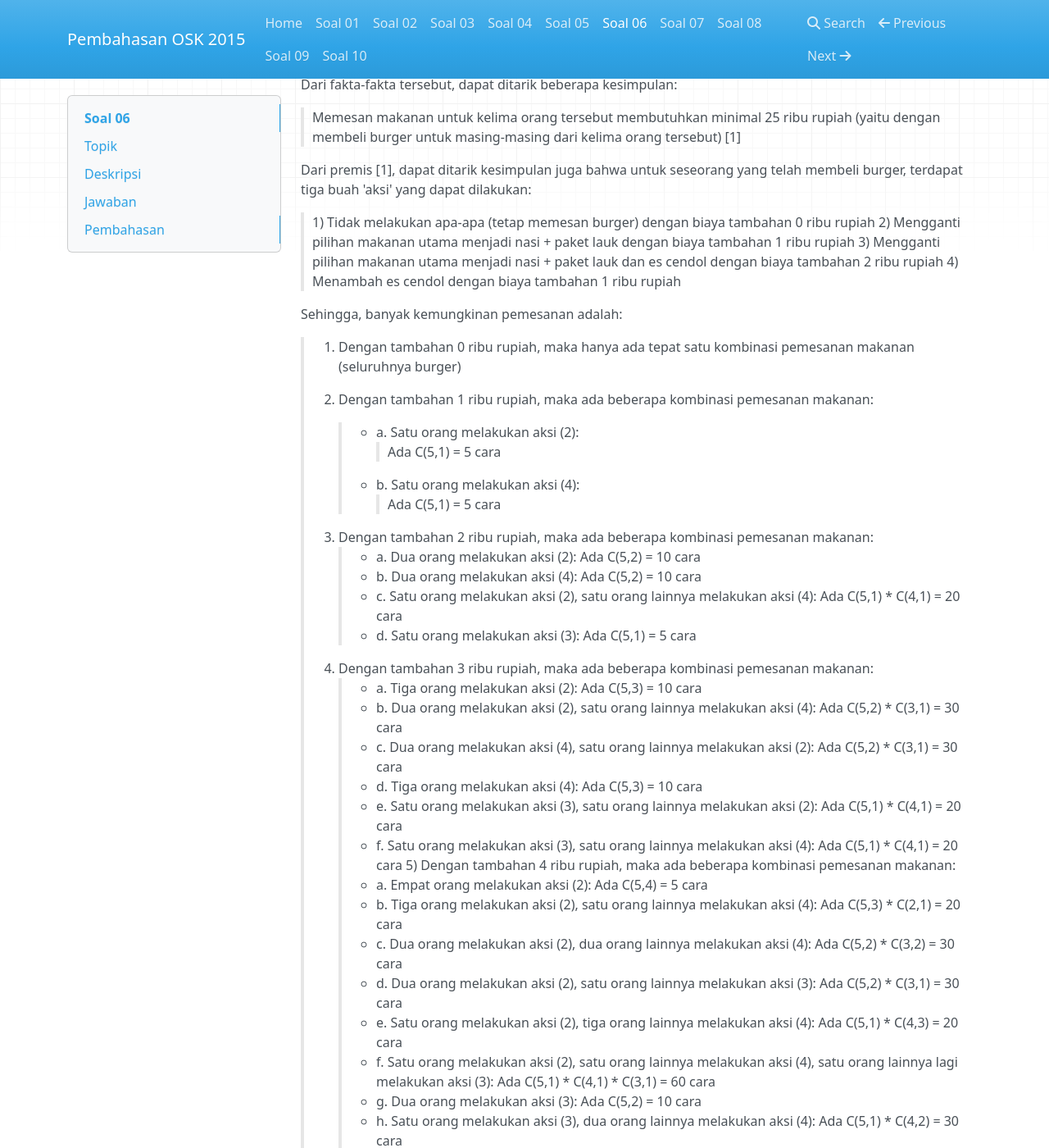
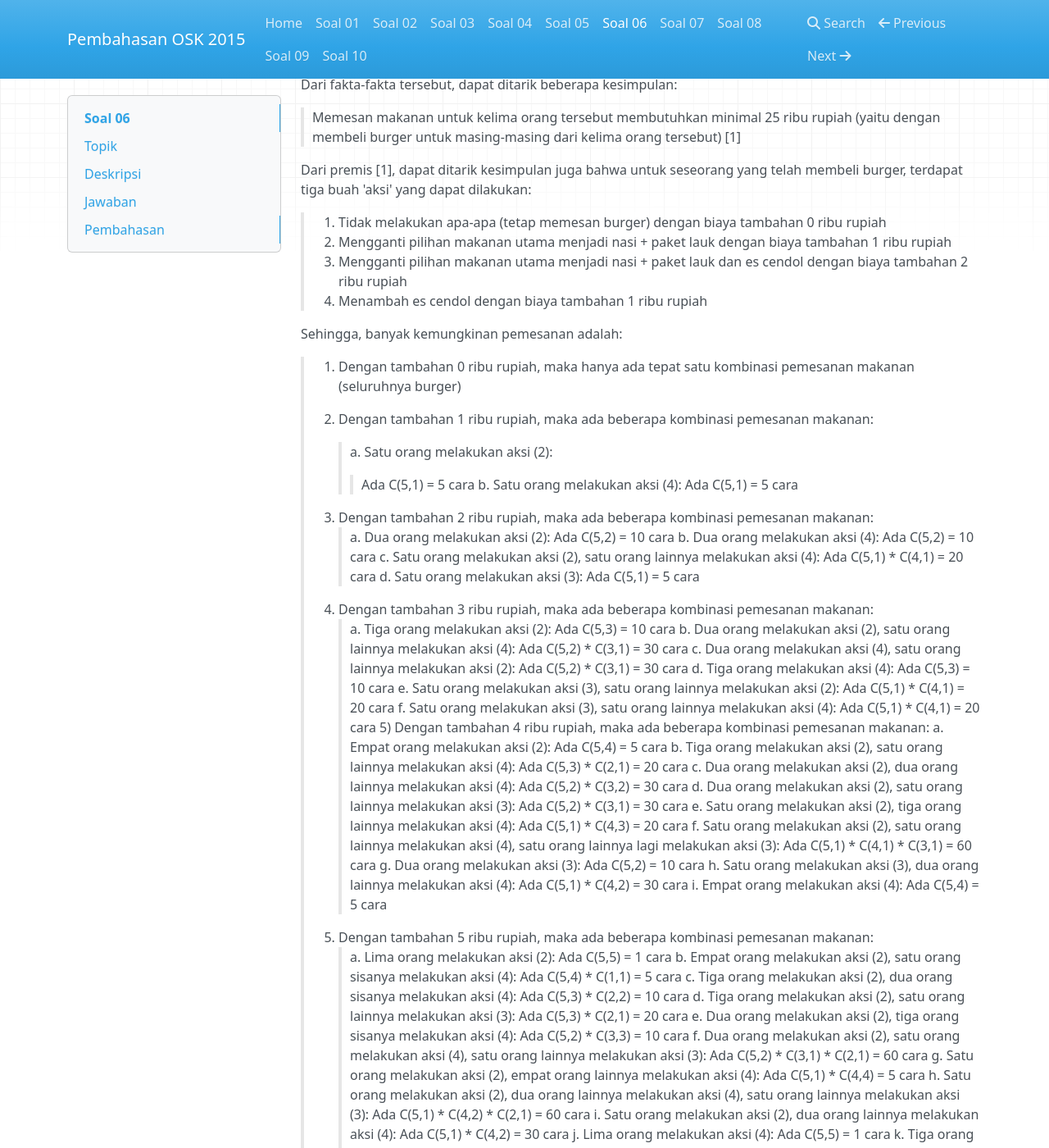
Before and after one commit to alijaya/OSK-2015, an MkDocs documentation site: the page built from docs/Soal 06.md, in a window 1280 px wide and 1400 px high, scrolled down 1029 px. Shown: the whole window at 82% size. Built offline with MkDocs 1.6.1, drawn with Linux system fonts in a browser that asks for light colours; nearby versions of some CDN libraries; old or Windows-style settings are respelled for this version of MkDocs; some of the changed text lies outside the part shown.

Commit message:
no message

```diff
--- a/docs/Soal 06.md
+++ b/docs/Soal 06.md
@@ -45,54 +45,54 @@ Dari fakta-fakta tersebut, dapat ditarik beberapa kesimpulan:
 >Memesan makanan untuk kelima orang tersebut membutuhkan minimal 25 ribu rupiah (yaitu dengan membeli burger untuk masing-masing dari kelima orang tersebut) [1]
 
 Dari premis [1], dapat ditarik kesimpulan juga bahwa untuk seseorang yang telah membeli burger, terdapat tiga buah 'aksi' yang dapat dilakukan:
-> 1) Tidak melakukan apa-apa (tetap memesan burger) dengan biaya tambahan 0 ribu rupiah
-> 2) Mengganti pilihan makanan utama menjadi nasi + paket lauk dengan biaya tambahan 1 ribu rupiah
-> 3) Mengganti pilihan makanan utama menjadi nasi + paket lauk dan es cendol dengan biaya tambahan 2 ribu rupiah
-> 4) Menambah es cendol dengan biaya tambahan 1 ribu rupiah
+> 1. Tidak melakukan apa-apa (tetap memesan burger) dengan biaya tambahan 0 ribu rupiah
+> 2. Mengganti pilihan makanan utama menjadi nasi + paket lauk dengan biaya tambahan 1 ribu rupiah
+> 3. Mengganti pilihan makanan utama menjadi nasi + paket lauk dan es cendol dengan biaya tambahan 2 ribu rupiah
+> 4. Menambah es cendol dengan biaya tambahan 1 ribu rupiah
 
 Sehingga, banyak kemungkinan pemesanan adalah:
 >1. Dengan tambahan 0 ribu rupiah, maka hanya ada tepat satu kombinasi pemesanan makanan (seluruhnya burger)
 
 >2. Dengan tambahan 1 ribu rupiah, maka ada beberapa kombinasi pemesanan makanan:
->> * a. Satu orang melakukan aksi (2):
+>> a. Satu orang melakukan aksi (2):
 >>> Ada C(5,1) = 5 cara
->> * b. Satu orang melakukan aksi (4):
+>> b. Satu orang melakukan aksi (4):
 >>> Ada C(5,1) = 5 cara
 >3. Dengan tambahan 2 ribu rupiah, maka ada beberapa kombinasi pemesanan makanan:
->> * a. Dua orang melakukan aksi (2): Ada C(5,2) = 10 cara
->> * b. Dua orang melakukan aksi (4): Ada C(5,2) = 10 cara
->> * c. Satu orang melakukan aksi (2), satu orang lainnya melakukan aksi (4): Ada C(5,1) * C(4,1) = 20 cara
->> * d. Satu orang melakukan aksi (3): Ada C(5,1) = 5 cara
+>> a. Dua orang melakukan aksi (2): Ada C(5,2) = 10 cara
+>> b. Dua orang melakukan aksi (4): Ada C(5,2) = 10 cara
+>> c. Satu orang melakukan aksi (2), satu orang lainnya melakukan aksi (4): Ada C(5,1) * C(4,1) = 20 cara
+>> d. Satu orang melakukan aksi (3): Ada C(5,1) = 5 cara
 >4. Dengan tambahan 3 ribu rupiah, maka ada beberapa kombinasi pemesanan makanan:
->> * a. Tiga orang melakukan aksi (2): Ada C(5,3) = 10 cara
->> * b. Dua orang melakukan aksi (2), satu orang lainnya melakukan aksi (4): Ada C(5,2) * C(3,1) = 30 cara
->> * c. Dua orang melakukan aksi (4), satu orang lainnya melakukan aksi (2): Ada C(5,2) * C(3,1) = 30 cara
->> * d. Tiga orang melakukan aksi (4): Ada C(5,3) = 10 cara
->> * e. Satu orang melakukan aksi (3), satu orang lainnya melakukan aksi (2): Ada C(5,1) * C(4,1) = 20 cara
->> * f. Satu orang melakukan aksi (3), satu orang lainnya melakukan aksi (4): Ada C(5,1) * C(4,1) = 20 cara
+>> a. Tiga orang melakukan aksi (2): Ada C(5,3) = 10 cara
+>> b. Dua orang melakukan aksi (2), satu orang lainnya melakukan aksi (4): Ada C(5,2) * C(3,1) = 30 cara
+>> c. Dua orang melakukan aksi (4), satu orang lainnya melakukan aksi (2): Ada C(5,2) * C(3,1) = 30 cara
+>> d. Tiga orang melakukan aksi (4): Ada C(5,3) = 10 cara
+>> e. Satu orang melakukan aksi (3), satu orang lainnya melakukan aksi (2): Ada C(5,1) * C(4,1) = 20 cara
+>> f. Satu orang melakukan aksi (3), satu orang lainnya melakukan aksi (4): Ada C(5,1) * C(4,1) = 20 cara
 >5) Dengan tambahan 4 ribu rupiah, maka ada beberapa kombinasi pemesanan makanan:
->> * a. Empat orang melakukan aksi (2): Ada C(5,4) = 5 cara
->> * b. Tiga orang melakukan aksi (2), satu orang lainnya melakukan aksi (4): Ada C(5,3) * C(2,1) = 20 cara
->> * c. Dua orang melakukan aksi (2), dua orang lainnya melakukan aksi (4): Ada C(5,2) * C(3,2) = 30 cara
->> * d. Dua orang melakukan aksi (2), satu orang lainnya melakukan aksi (3): Ada C(5,2) * C(3,1) = 30 cara
->> * e. Satu orang melakukan aksi (2), tiga orang lainnya melakukan aksi (4): Ada C(5,1) * C(4,3) = 20 cara
->> * f. Satu orang melakukan aksi (2), satu orang lainnya melakukan aksi (4), satu orang lainnya lagi melakukan aksi (3): Ada C(5,1) * C(4,1) * C(3,1) = 60 cara
->> * g. Dua orang melakukan aksi (3): Ada C(5,2) = 10 cara
->> * h. Satu orang melakukan aksi (3), dua orang lainnya melakukan aksi (4): Ada C(5,1) * C(4,2) = 30 cara
->> * i. Empat orang melakukan aksi (4): Ada C(5,4) = 5 cara
+>> a. Empat orang melakukan aksi (2): Ada C(5,4) = 5 cara
+>> b. Tiga orang melakukan aksi (2), satu orang lainnya melakukan aksi (4): Ada C(5,3) * C(2,1) = 20 cara
+>> c. Dua orang melakukan aksi (2), dua orang lainnya melakukan aksi (4): Ada C(5,2) * C(3,2) = 30 cara
+>> d. Dua orang melakukan aksi (2), satu orang lainnya melakukan aksi (3): Ada C(5,2) * C(3,1) = 30 cara
+>> e. Satu orang melakukan aksi (2), tiga orang lainnya melakukan aksi (4): Ada C(5,1) * C(4,3) = 20 cara
+>> f. Satu orang melakukan aksi (2), satu orang lainnya melakukan aksi (4), satu orang lainnya lagi melakukan aksi (3): Ada C(5,1) * C(4,1) * C(3,1) = 60 cara
+>> g. Dua orang melakukan aksi (3): Ada C(5,2) = 10 cara
+>> h. Satu orang melakukan aksi (3), dua orang lainnya melakukan aksi (4): Ada C(5,1) * C(4,2) = 30 cara
+>> i. Empat orang melakukan aksi (4): Ada C(5,4) = 5 cara
 >6. Dengan tambahan 5 ribu rupiah, maka ada beberapa kombinasi pemesanan makanan:
->> * a. Lima orang melakukan aksi (2): Ada C(5,5) = 1 cara
->> * b. Empat orang melakukan aksi (2), satu orang sisanya melakukan aksi (4): Ada C(5,4) * C(1,1) = 5 cara
->> * c. Tiga orang melakukan aksi (2), dua orang sisanya melakukan aksi (4): Ada C(5,3) * C(2,2) = 10 cara
->> * d. Tiga orang melakukan aksi (2), satu orang lainnya melakukan aksi (3): Ada C(5,3) * C(2,1) = 20 cara
->> * e. Dua orang melakukan aksi (2), tiga orang sisanya melakukan aksi (4): Ada C(5,2) * C(3,3) = 10 cara
->> * f. Dua orang melakukan aksi (2), satu orang melakukan aksi (4), satu orang lainnya melakukan aksi (3): Ada C(5,2) * C(3,1) * C(2,1) = 60 cara
->> * g. Satu orang melakukan aksi (2), empat orang lainnya melakukan aksi (4): Ada C(5,1) * C(4,4) = 5 cara
->> * h. Satu orang melakukan aksi (2), dua orang lainnya melakukan aksi (4), satu orang lainnya melakukan aksi (3): Ada C(5,1) * C(4,2) * C(2,1) = 60 cara
->> * i. Satu orang melakukan aksi (2), dua orang lainnya melakukan aksi (4): Ada C(5,1) * C(4,2) = 30 cara
->> * j. Lima orang melakukan aksi (4): Ada C(5,5) = 1 cara
->> * k. Tiga orang melakukan aksi (4), satu orang lainnya melakukan aksi (3): Ada C(5,3) * C(2,1) = 20 cara
->> * l. Satu orang melakukan aksi (4), dua orang lainnya melakukan aksi (3): Ada C(5,1) * C(4,2) = 30 cara
+>> a. Lima orang melakukan aksi (2): Ada C(5,5) = 1 cara
+>> b. Empat orang melakukan aksi (2), satu orang sisanya melakukan aksi (4): Ada C(5,4) * C(1,1) = 5 cara
+>> c. Tiga orang melakukan aksi (2), dua orang sisanya melakukan aksi (4): Ada C(5,3) * C(2,2) = 10 cara
+>> d. Tiga orang melakukan aksi (2), satu orang lainnya melakukan aksi (3): Ada C(5,3) * C(2,1) = 20 cara
+>> e. Dua orang melakukan aksi (2), tiga orang sisanya melakukan aksi (4): Ada C(5,2) * C(3,3) = 10 cara
+>> f. Dua orang melakukan aksi (2), satu orang melakukan aksi (4), satu orang lainnya melakukan aksi (3): Ada C(5,2) * C(3,1) * C(2,1) = 60 cara
+>> g. Satu orang melakukan aksi (2), empat orang lainnya melakukan aksi (4): Ada C(5,1) * C(4,4) = 5 cara
+>> h. Satu orang melakukan aksi (2), dua orang lainnya melakukan aksi (4), satu orang lainnya melakukan aksi (3): Ada C(5,1) * C(4,2) * C(2,1) = 60 cara
+>> i. Satu orang melakukan aksi (2), dua orang lainnya melakukan aksi (4): Ada C(5,1) * C(4,2) = 30 cara
+>> j. Lima orang melakukan aksi (4): Ada C(5,5) = 1 cara
+>> k. Tiga orang melakukan aksi (4), satu orang lainnya melakukan aksi (3): Ada C(5,3) * C(2,1) = 20 cara
+>> l. Satu orang melakukan aksi (4), dua orang lainnya melakukan aksi (3): Ada C(5,1) * C(4,2) = 30 cara
 
 Total cara: 1 + 10 + 45 + 120 + 210 + 252 = **638** cara.
 
```
